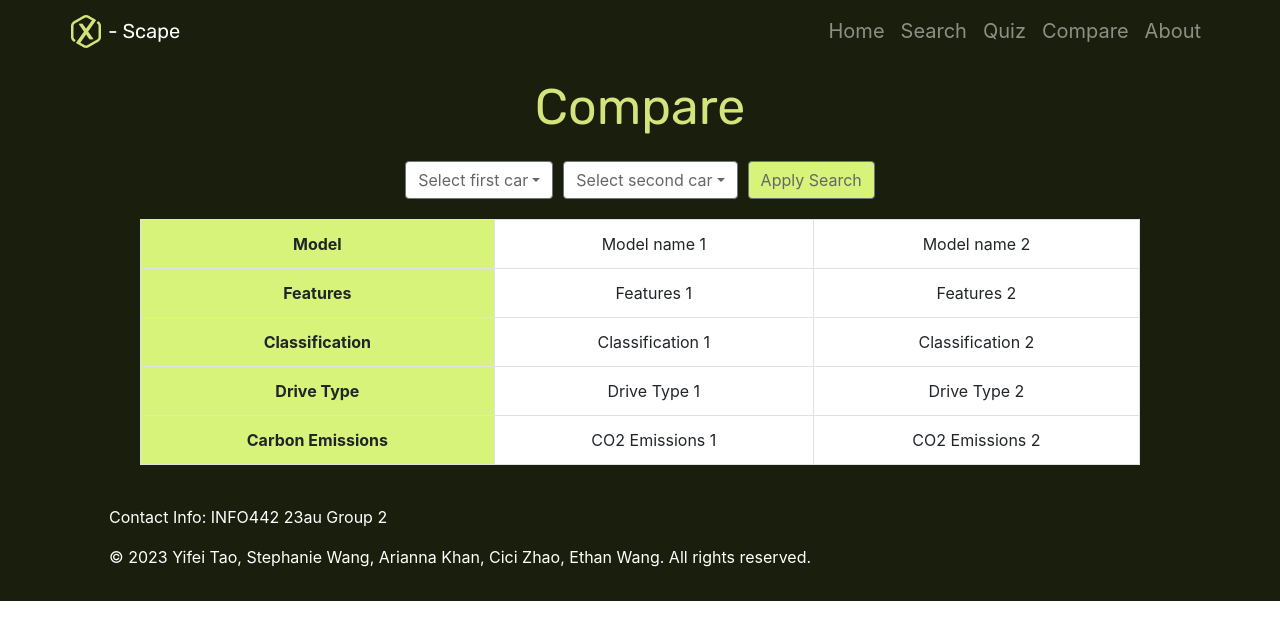
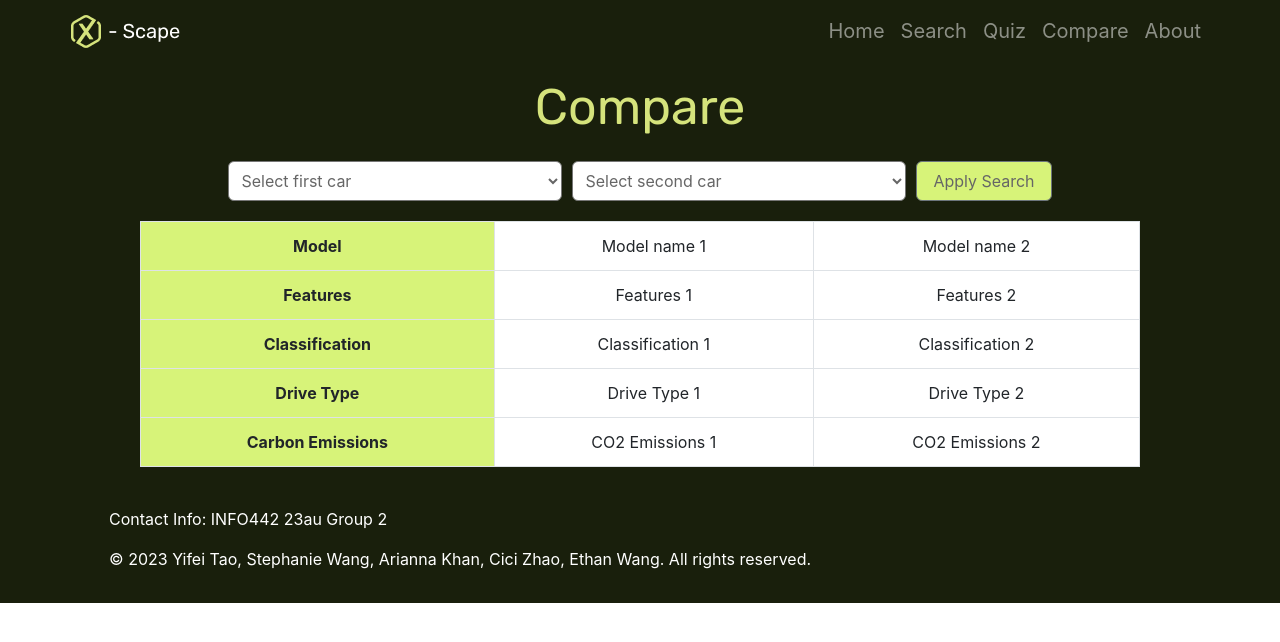
Before and after one commit to UW-INFO442-AU23/sus-city, a React (Create React App) app: page /Compare in a window 1280 px wide. Shown: the top 642 px of the page. Built offline with nearby package versions, Linux system fonts and the light colour scheme.

Commit message:
made dropdown menus interactive

```diff
--- a/src/App.js
+++ b/src/App.js
@@ -19,7 +19,7 @@ export default function App(props) {
         <Routes>
           <Route path="/" element={<Navbar/>}>
               <Route path="/" element={<Home/>} />
-              <Route path="/Compare" element={<Compare/>} />
+              <Route path="/Compare" element={<Compare cars={cars}/>} />
               <Route path="/Quiz" element={<Quiz/>} />
               <Route path="/Search" element={<Search cars={cars}/>} />
               <Route path="/About" element={<About/>} />
--- a/src/components/Compare/compare.js
+++ b/src/components/Compare/compare.js
@@ -1,30 +1,50 @@
-import React from 'react';
+import React, { useState } from 'react';
+import { Form } from 'react-bootstrap';
 
 export default function Compare(props) {
+    const [car1, setCar1] = useState("");
+    const [car2, setCar2] = useState("");
+    const [comparisonResult, setComparisonResult] = useState([]);
+    let cars = props.cars;
+
+    const carOptions = cars
+        .sort((a, b) => a.title.localeCompare(b.title))
+        .map((car) => (
+        <option key={car.title} value={car.title}>
+            {car.title}
+        </option>
+        ));
+
     return (
         <div className="compare">
             <div className="content">
                 <div className="compare-heading">Compare</div>
                 <div className="row compare-label">
                     <div class="dropdown">
-                        <button class="btn btn-secondary dropdown-toggle" type="button" id="dropdownMenuButton1" data-bs-toggle="dropdown" aria-expanded="false">
-                            Select first car
-                        </button>
-                        <ul class="dropdown-menu" aria-labelledby="dropdownMenuButton1">
-                            <li><a class="dropdown-item" href="#">Car #1</a></li>
-                            <li><a class="dropdown-item" href="#">Car #2</a></li>
-                            <li><a class="dropdown-item" href="#">Car #3</a></li>
-                        </ul>
+                        <Form.Select
+                            id="car1"
+                            name="car1"
+                            className="compare-input-field"
+                            placeholder="Search first car"
+                            value={car1}
+                            onChange={(e) => setCar1(e.target.value)}
+                        >
+                            <option value="">Select first car</option>
+                            {carOptions}
+                        </Form.Select>
                     </div>
                     <div class="dropdown">
-                        <button class="btn btn-secondary dropdown-toggle" type="button" id="dropdownMenuButton1" data-bs-toggle="dropdown" aria-expanded="false">
-                            Select second car
-                        </button>
-                        <ul class="dropdown-menu" aria-labelledby="dropdownMenuButton1">
-                            <li><a class="dropdown-item" href="#">Car #1</a></li>
-                            <li><a class="dropdown-item" href="#">Car #2</a></li>
-                            <li><a class="dropdown-item" href="#">Car #3</a></li>
-                        </ul>
+                        <Form.Select
+                            id="car2"
+                            name="car2"
+                            className="compare-input-field"
+                            placeholder="Search second car"
+                            value={car2}
+                            onChange={(e) => setCar2(e.target.value)}
+                        >
+                            <option value="">Select second car</option>
+                            {carOptions}
+                        </Form.Select>
                     </div>
                     <button type="button" class="btn btn-secondary">Apply Search</button>
                 </div>
--- a/src/index.css
+++ b/src/index.css
@@ -546,14 +546,12 @@ footer {
   background-color: #fff;
 }
 
-.compare .dropdown button,
-.compare .dropdown a.dropdown-item {
-  color: #666;
-}
 
 .compare .btn-secondary {
   background-color: #d7f379;
   color: #666;
+  border-radius: 0.375rem;
+  padding: 0.41rem 1rem;
 }
 
 .compare .table-bordered {
@@ -576,6 +574,16 @@ footer {
 .compare-table td:nth-child(1) {
   background-color: #d7f379;
 }
+
+.form-select {
+  color: #666;
+  background-color: #fff;
+  border-radius: 0.375rem;
+  font-size: 1rem;
+  padding: 0.5rem;
+  width: 100%;
+}
+
 
 /** end of content css + start of about css **/
 
```
